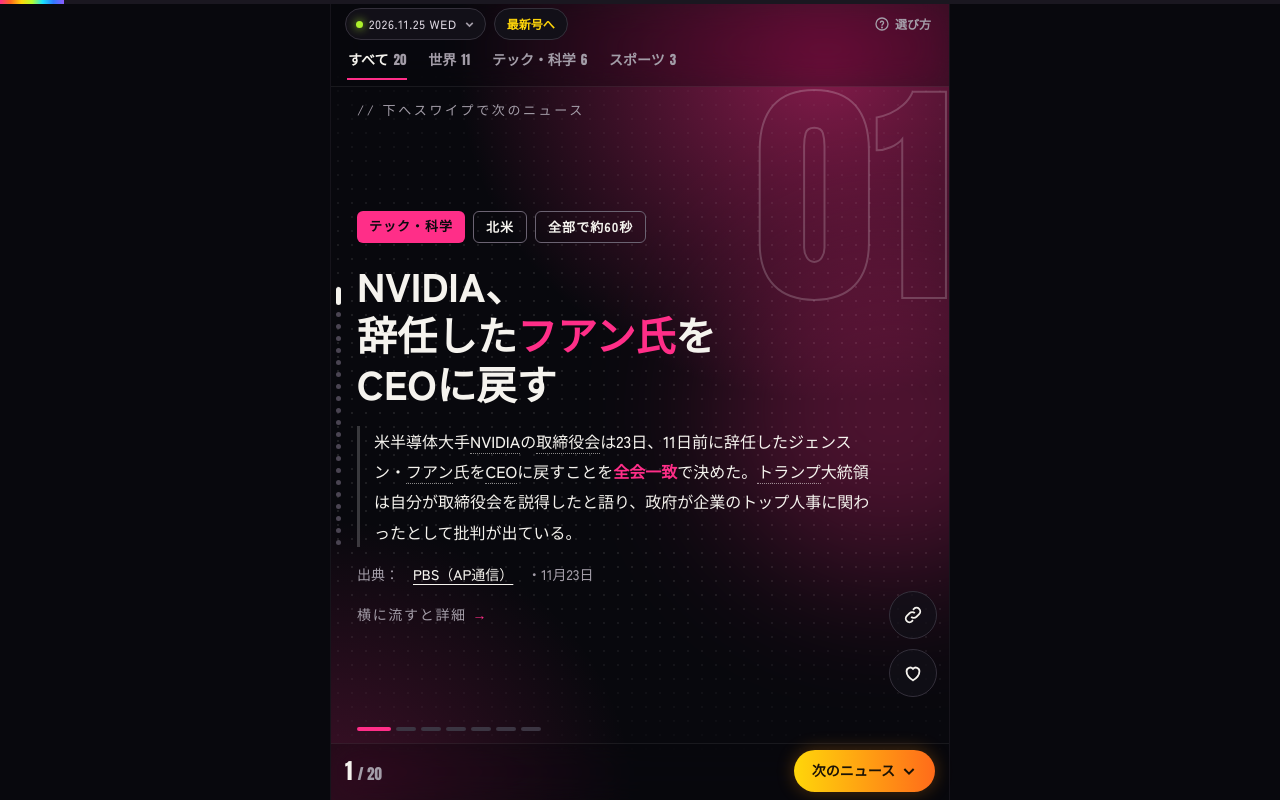
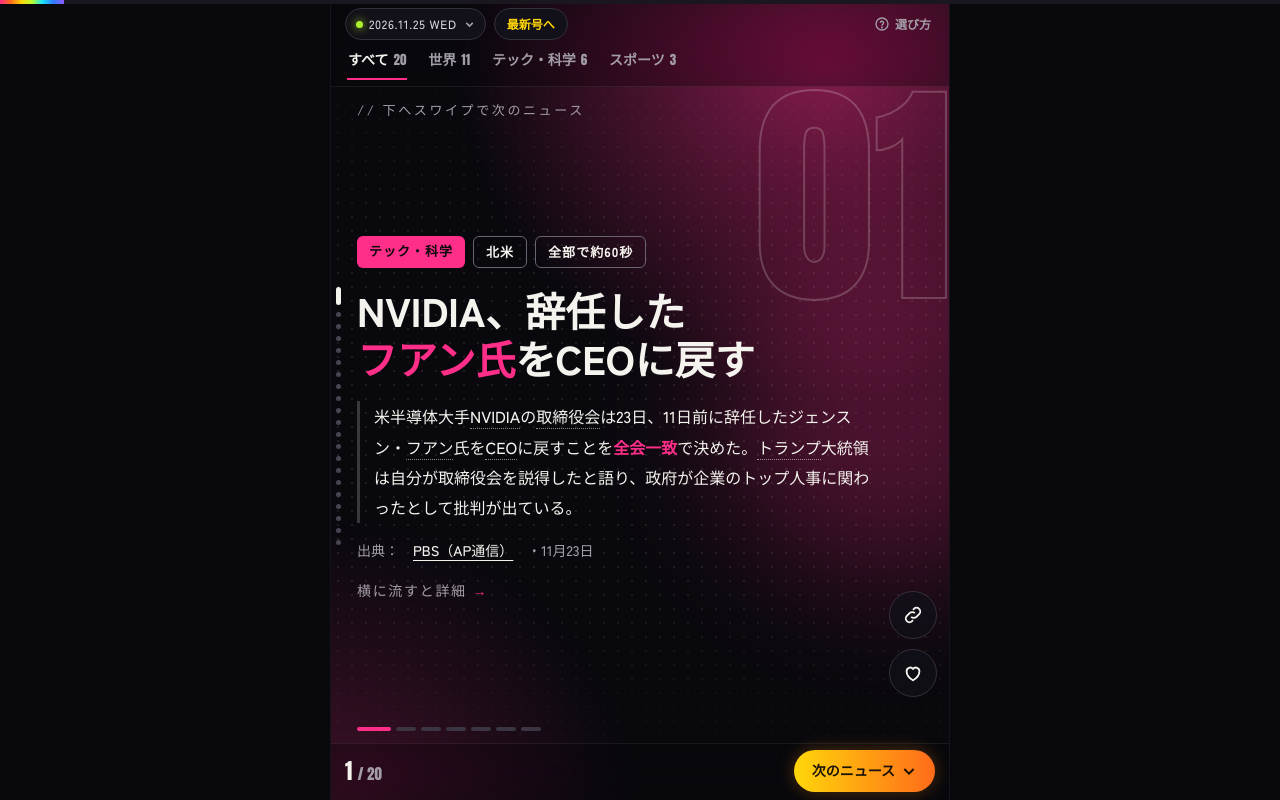
Before and after one commit to wisteria1004/dopa-news, a plain HTML site: page archive/2026-11-25/index.html in a window 1280 px wide. Drawn offline with Linux system fonts and the light colour scheme.

Commit message:
見出しの改行を改善：長い文節を自然な切れ目でさらに分け、「米、」だけが1行に残るのを防ぐ
Co-Authored-By: Claude Opus 5.5 <noreply@anthropic.com>
Claude-Session: https://claude.ai/code/session_01BF8ohT8KmBvV3abxTzqSLb

```diff
--- a/archive/2026-11-25/index.html
+++ b/archive/2026-11-25/index.html
@@ -718,10 +718,24 @@ function othersCard(){
 
 /* 見出しの改行：文節（助詞・句読点のあと）でまとまりを作り、その途中では改行しない */
 const PHRASE = /([^、。！？」）]*?(?:から|まで|より|とは|では|には|へは|は|が|を|に|で|と|の|へ|も|や|、|。|！|？|」|）)(?=[^ぁ-んー、。！？」）]|$)|[^、。！？」）]+$)/g;
+/* 長すぎる文節（7字以上）は、さらに自然な切れ目で分ける。1行に入らない文節が丸ごと次の行へ送られ、
+   「米、」だけが1行目に残るような改行を防ぐ。切れ目：「など」「ほか」「・」の後／漢字・カタカナに付いた助詞のあとにひらがなが続くところ／数字の前（「1億2千万」の途中は除く）／カタカナと漢字の境目（「フアン氏」「千万ドル」のような短い付属語は切らない） */
+const SUBCUT = /(?<=など|ほか|・)|(?<=[一-龯々ァ-ヴー][がはにで]|を)(?=[ぁ-ん]{3}|[ぁ-ん]{2}[一-龯々])|(?<=[ぁ-ん])(?=[ァ-ヴ][ァ-ヴー]{2})|(?<=[^\d０-９.,，億万千百十兆約第])(?=[\d０-９])|(?<=[ァ-ヴー]{2}[人氏系派産製軍州省党側]?)(?=[一-龯々]{2})|(?<=[一-龯々]{2})(?<![億万千百十兆])(?=[ァ-ヴー]{3})/;
+const splitLong = p => {
+  if (p.length < 7) return [p];
+  const out = [];
+  for (const x of p.split(SUBCUT).filter(Boolean)){
+    if (out.length && (x.length < 2 || out[out.length - 1].length < 2)) out[out.length - 1] += x;   // 1字だけのかけらは前とつなぐ
+    else out.push(x);
+  }
+  return out;
+};
 const phrase = el => {
   const runs = [...el.childNodes].map(n => [n.textContent, n.nodeType === 1]);
   const text = runs.map(r => r[0]).join("");
-  const parts = text.split(/(?=「|（)/).flatMap(x => x.match(PHRASE) || [x]).filter(Boolean);
+  const parts = text.split(/(?=「|（)/).flatMap(x => x.match(PHRASE) || [x]).filter(Boolean)
+    .reduce((a, x) => { if (a.length && /^(最も|最)$/.test(a[a.length - 1])) a[a.length - 1] += x; else a.push(x); return a; }, [])   // 「最も」は次とつなぐ
+    .flatMap(splitLong);
   if (parts.join("") !== text) return;
   const acc = []; for (const [t, a] of runs) for (const _ of t) acc.push(a);
   el.textContent = ""; let k = 0;
```
Also changed, not shown: index.html (+15 -1 lines).
